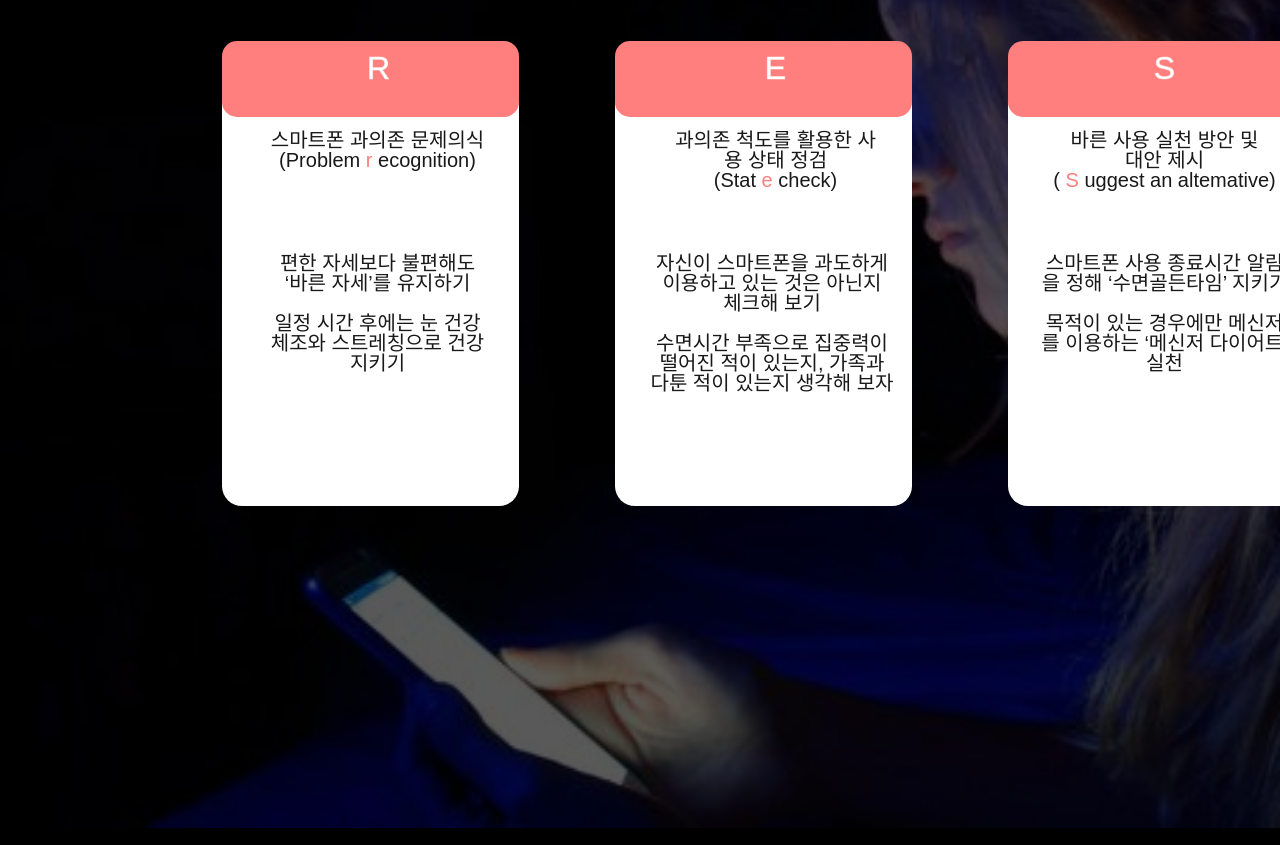
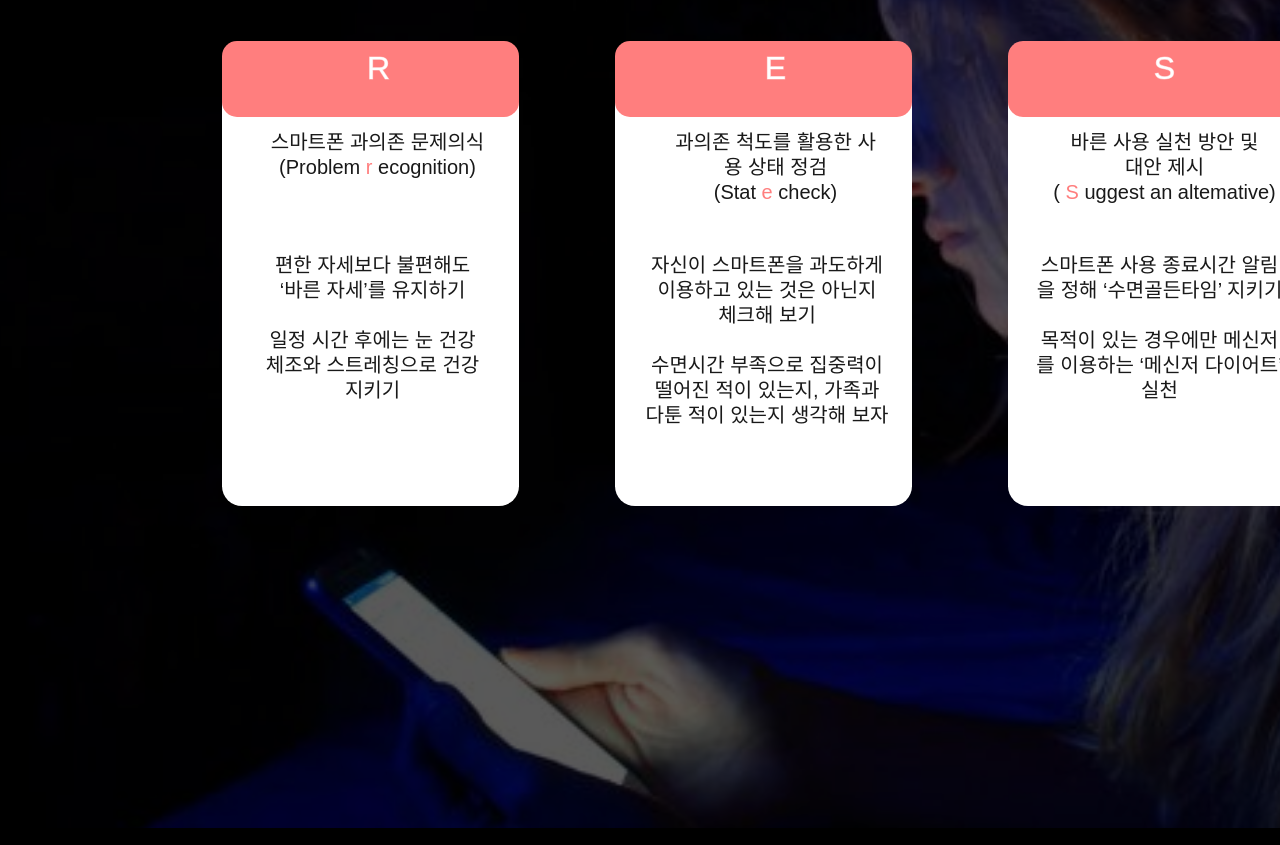
Before and after one commit to jihyeon567/jihyeon25, a plain HTML site: page index.html in a window 1280 px wide. Shown: the part 9420-10265 px from the top of the page. Drawn offline with nearby package versions, Linux system fonts and the light colour scheme.

Commit message:
Update style.css

```diff
--- a/css/style.css
+++ b/css/style.css
@@ -1122,6 +1122,7 @@
   font-family: "NotoSansKr-Regular", sans-serif;
   font-size: 20px;
   font-weight: 400;
+  line-height: 25px;
 }
 .problem-recognition-span2 {
   color: #ff7e7e;
@@ -1151,6 +1152,7 @@
   font-family: "NotoSansKr-Regular", sans-serif;
   font-size: 20px;
   font-weight: 400;
+  line-height: 25px;
 }
 .state-check-span2 {
   color: #ff7e7e;
@@ -1180,6 +1182,7 @@
   font-family: "NotoSansKr-Regular", sans-serif;
   font-size: 20px;
   font-weight: 400;
+  line-height: 25px;
 }
 .suggest-an-altemative-span2 {
   color: #ff7e7e;
@@ -1209,6 +1212,7 @@
   font-family: "NotoSansKr-Regular", sans-serif;
   font-size: 20px;
   font-weight: 400;
+  line-height: 25px;
 }
 .connect-span2 {
   color: #ff7e7e;
@@ -1268,11 +1272,12 @@
   font-size: 20px;
   font-weight: 400;
   position: absolute;
-  left: 236px;
+  left: 231px;
   top: 9673px;
   width: 283px;
   height: 121px;
   -webkit-text-stroke: 1px rgba(255, 255, 255, 0);
+  line-height: 25px;
 }
 .div25 {
   color: #191919;
@@ -1281,11 +1286,12 @@
   font-size: 20px;
   font-weight: 400;
   position: absolute;
-  left: 650px;
+  left: 645px;
   top: 9673px;
   width: 244px;
   height: 185px;
   -webkit-text-stroke: 1px rgba(255, 255, 255, 0);
+  line-height: 25px;
 }
 .div26 {
   color: #191919;
@@ -1294,11 +1300,12 @@
   font-size: 20px;
   font-weight: 400;
   position: absolute;
-  left: 1039px;
+  left: 1034px;
   top: 9673px;
   width: 251px;
   height: 185px;
   -webkit-text-stroke: 1px rgba(255, 255, 255, 0);
+  line-height: 25px;
 }
 .eye-contact {
   color: #191919;
@@ -1307,11 +1314,12 @@
   font-size: 20px;
   font-weight: 400;
   position: absolute;
-  left: 1432px;
+  left: 1428px;
   top: 9671px;
   width: 251px;
   height: 165px;
   -webkit-text-stroke: 1px rgba(255, 255, 255, 0);
+  line-height: 25px;
 }
 .r-e-s-t {
   color: #ffffff;
```
